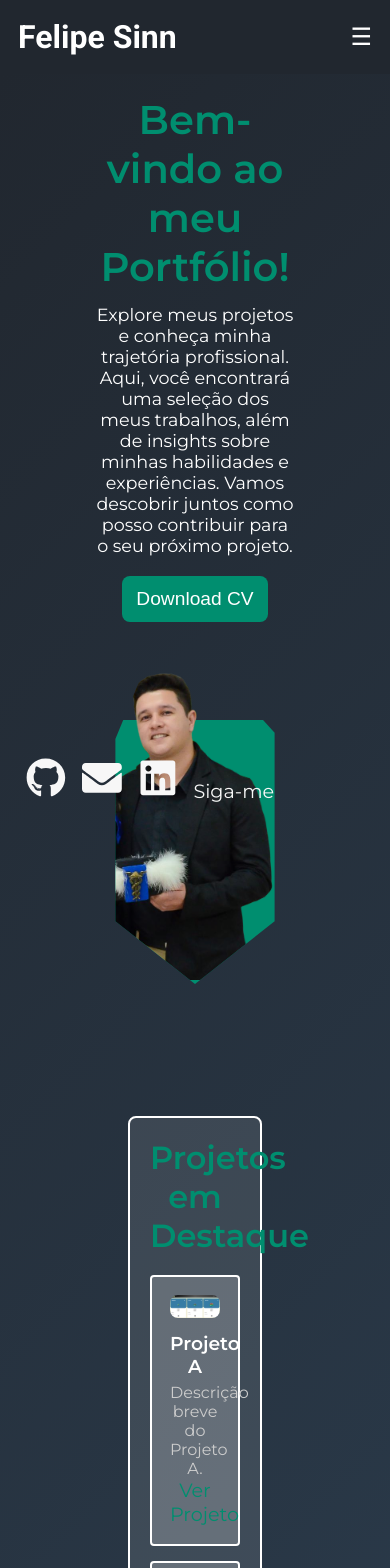
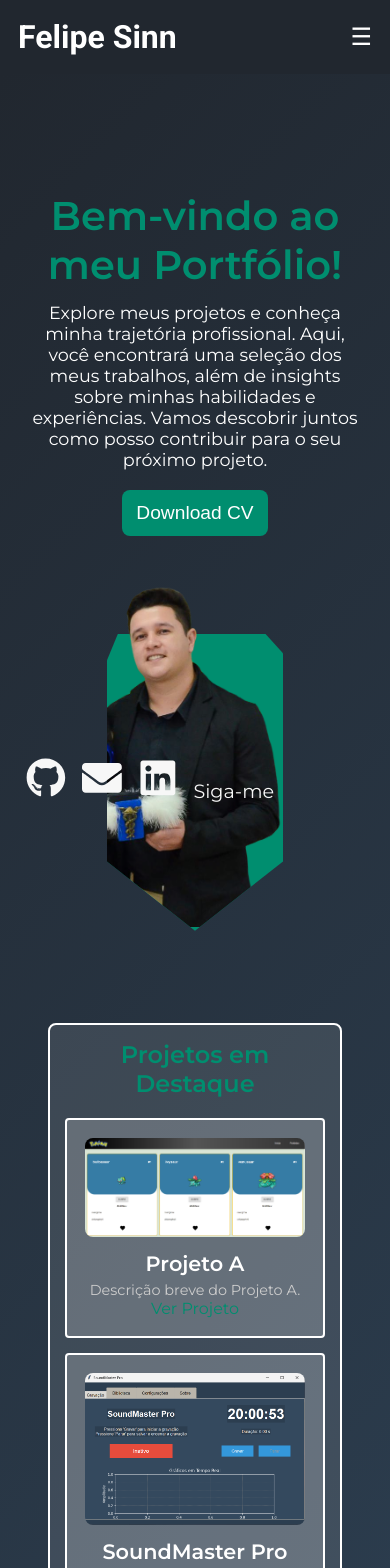
Before and after one commit to felipesinn/portifolio_felipe_react, a React (Vite) app: page / in a window 390 px wide. Shown: the top 1568 px of the page. Built offline with nearby package versions, Linux system fonts and the light colour scheme.

Commit message:
Ajustado responsividade em telas menores da home

```diff
--- a/src/components/home/styles.ts
+++ b/src/components/home/styles.ts
@@ -10,8 +10,12 @@ export const HomeContainer = styled.div`
   background: linear-gradient(135deg, #21272f, #2c3e50);
   color: white;
   min-height: 100vh;
-  padding: 8em;
+  padding: 4em;
   font-family: 'Montserrat', sans-serif;
+
+  @media (max-width: 768px) {
+    padding: 12em 2em 4em;
+  }
 `;
 
 export const Content = styled.div`
@@ -75,7 +79,8 @@ export const TextContainer = styled.div`
    max-width:600px;
 
    @media (max-width:768px) {
-     margin-top:-2rem;
+     padding: -1em -1em 2em;
+
    }
 `;
 
@@ -133,15 +138,14 @@ export const ButtonCv = styled.button`
   }
 `;
 export const ProjectsHighlight = styled.section`
-  margin-top: 100px;
-  min-height: 50vh;
-  width: 100%; /* Define a largura total */
-  max-width: 680px; /* Ajuste o valor conforme necessário para a largura desejada */
-  padding: 20px;
-  border: 2px solid white;
-  background-color: rgba(255,255,255,0.1); /* Fundo sutil */
-  border-radius: 8px;
-
+margin-top:100px;
+min-height:50vh;
+width:100%; /* Define a largura total */
+max-width:680px; /* Ajuste o valor conforme necessário para a largura desejada */
+padding:20px;
+border:2px solid white;
+background-color :rgba(255,255,255,0.1); /* Fundo sutil */
+border-radius :8px;
 
 h2 {
  color:#008e6f;
@@ -150,11 +154,21 @@ h2 {
  font-size :2rem;
  animation:fadInDown1s ease-in-out forwards ;
 }
+
+@media (max-width :768px) {
+ margin-top :60px; /* Reduzir margem superior em telas menores */
+ padding :15px; /* Ajuste o preenchimento em telas menores */
+ max-width :90%; /* Aumenta a largura máxima em telas menores */
+
+ h2 {
+   font-size :1.5rem; /* Reduzir tamanho da fonte do título em telas menores */
+ }
+}
 `;
 
 export const ProjectItem = styled.div`
 background-color :rgba(255,255,255,0.2); /* Fundo dos itens */
- border: 2px solid white;
+border :2px solid white;
 margin-bottom :15px; /* Espaçamento entre os itens */
 padding :18px ; /* Espaçamento interno */
 border-radius :4px ; /* Bordas arredondadas */
@@ -168,19 +182,33 @@ export const ProjectItem = styled.div`
 h3 {
  color:#fff ; /* Cor do título do projeto */
  margin-bottom :5px ;
+ font-size :1.5rem;
+
+ @media (max-width :768px) {
+   font-size :1.3rem; /* Reduzir tamanho da fonte do título em telas menores */
+ }
 }
 
 p {
  color:#ccc ; /* Cor da descrição */
+ font-size :1rem;
+
+ @media (max-width :768px) {
+   font-size :.9rem ; /* Reduzir tamanho da fonte da descrição em telas menores */
+ }
 }
 
 a {
-    color: #008e6f; /* Cor do link */
-    font-size :1.2rem;
-    text-decoration: none;
+ color:#008e6f ; /* Cor do link */
+ font-size:1.2rem ;
+ text-decoration:none;
 
  &:hover {
-      text-decoration: underline; /* Sublinhado ao passar o mouse */
+   text-decoration:none ; /* Sublinhado ao passar o mouse */
+ }
+
+ @media (max-width :768px) {
+   font-size :1rem ; /* Reduzir tamanho da fonte do link em telas menores */
  }
 }
 `;
```
Lines whose indentation alone changed are shown as unchanged.
